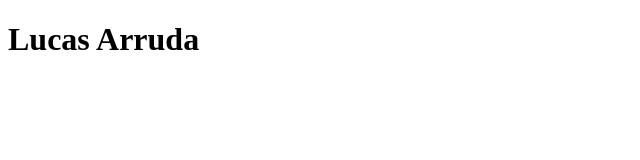
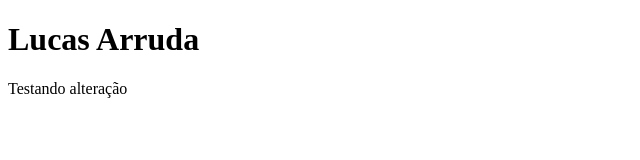
Before and after one commit to arrudafdc/arrudafdc.github.io, a plain HTML site: page index.html in a window 1280 px wide. Shown: the whole page, without its empty margins (0-640 px from the left). Drawn offline with Linux system fonts and the light colour scheme.

Commit message:
Testa o push

```diff
--- a/index.html
+++ b/index.html
@@ -8,5 +8,6 @@
 </head>
 <body>
     <h1>Lucas Arruda</h1>
+    <p>Testando alteração</p>
 </body>
 </html>
```
